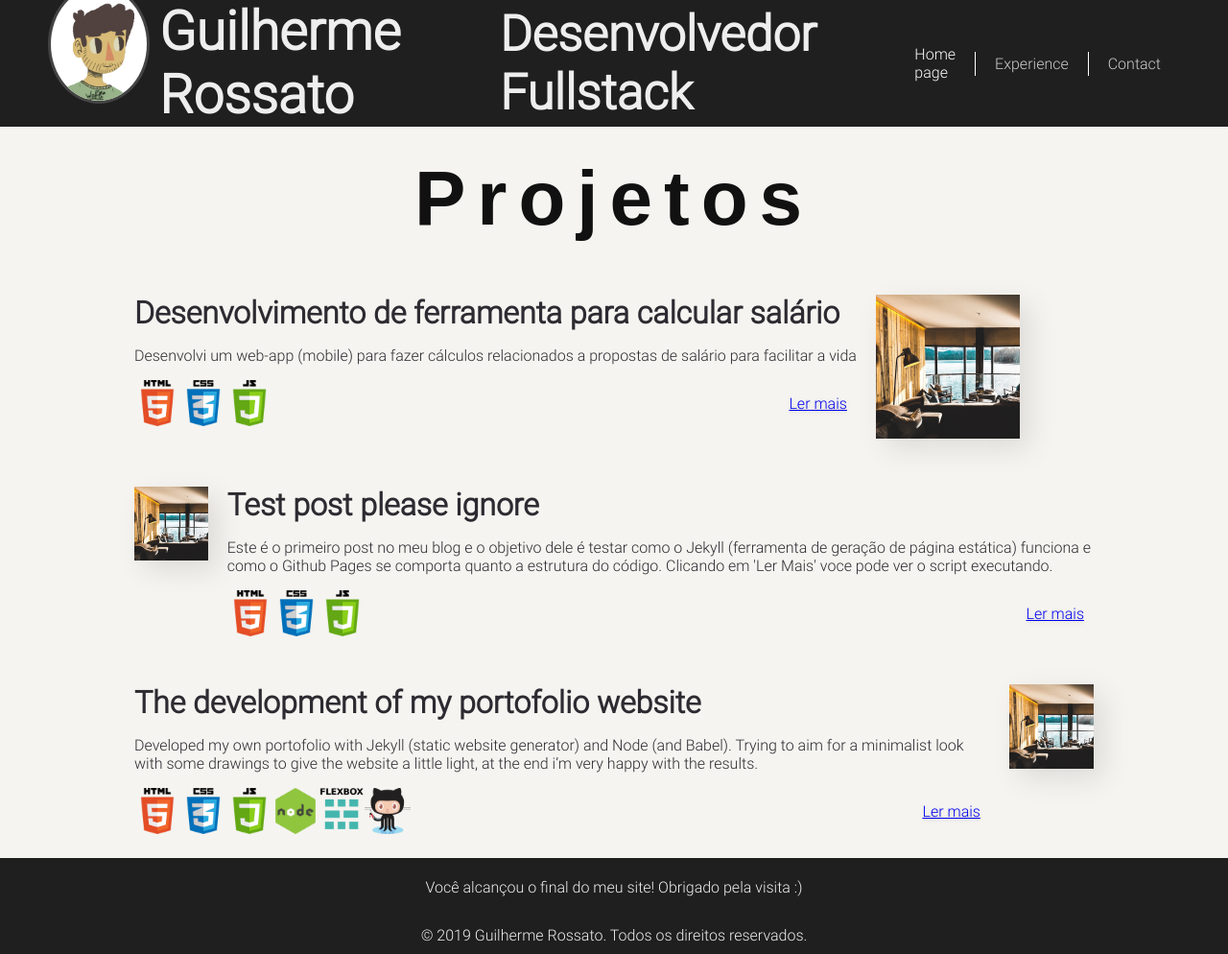
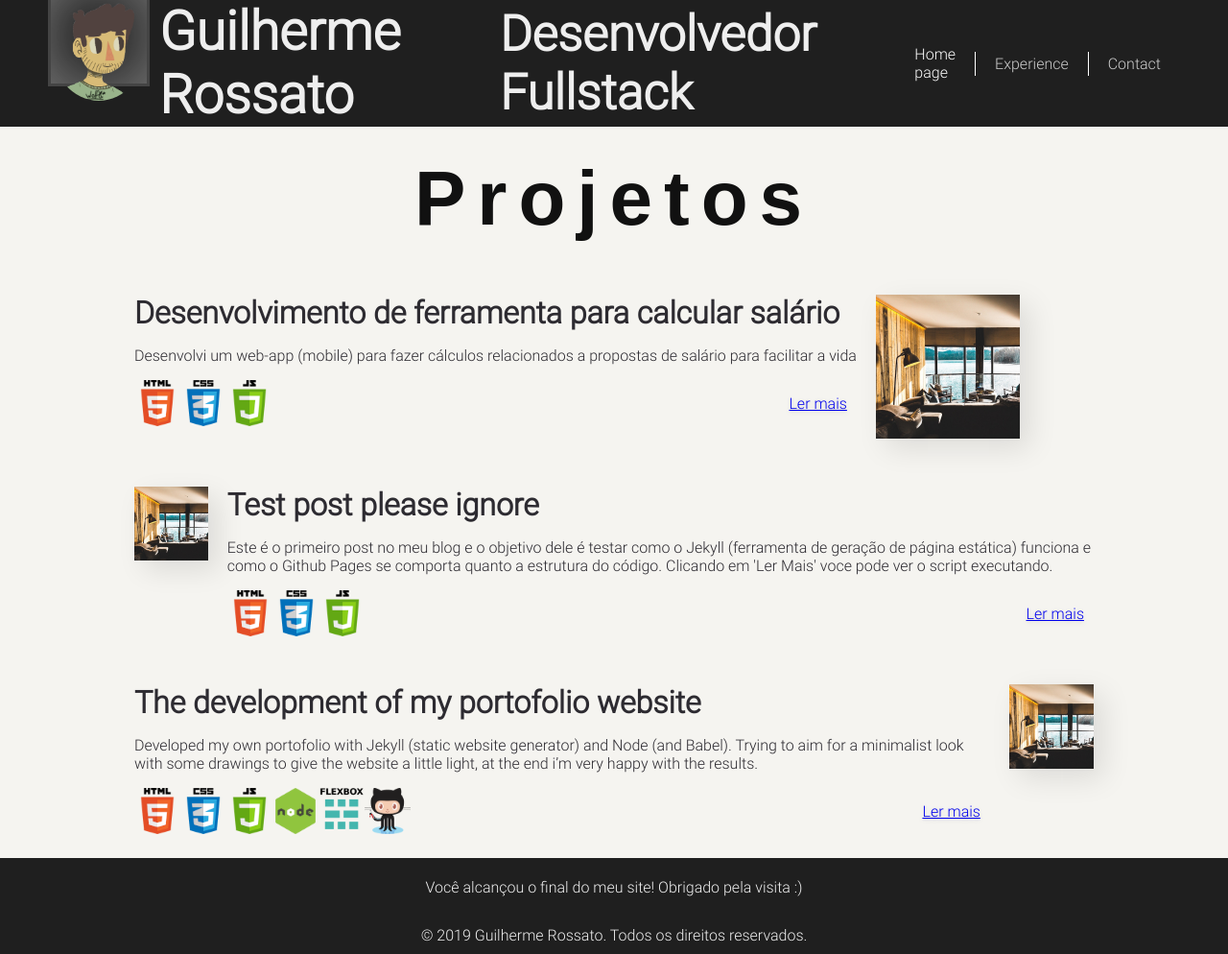
Before and after one commit to GuilhermeRossato/guilhermerossato.github.io, a Jekyll site: the page built from index.html, in a window 1280 px wide. Shown: the whole page at 96% size. Built offline with Jekyll 4.4.1, drawn with Linux system fonts in a browser that asks for light colours; Markdown is read by kramdown in place of the engine named in the settings.

Commit message:
Fixed logo on mobile

```diff
--- a/assets/css/main.css
+++ b/assets/css/main.css
@@ -75,8 +75,6 @@
 }
 header > .logo-wrapper img {
 	width: 100px;
-	background-color: #fff;
-	border: 3px solid #444;
 	border-radius: 50%;
 	/* transform: translateY(-15px); */
 }
@@ -121,6 +119,10 @@
 	font-family: "Dinpro", sans-serif;
 	letter-spacing: 12px;
 	color: #111;
+}
+
+.sub-title-wrapper {
+	min-height: 24px;
 }
 
 article {
@@ -222,6 +224,8 @@
 	header > .logo-wrapper {
 		height: 100px;
 		transform: translateY(-16px);
+		box-shadow: inset 0px 0px 61px rgba(255, 255, 255, 0.4);
+		border: 3px solid #444;
 	}
 	article > .description > .title {
 		font-size: 32px;
```
